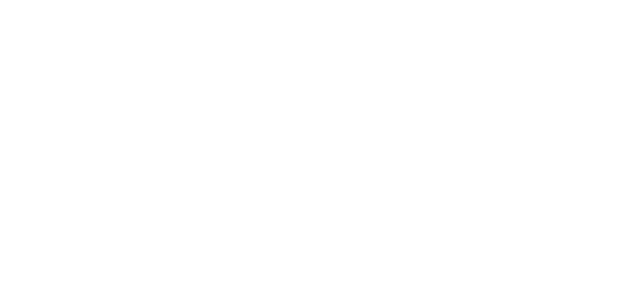
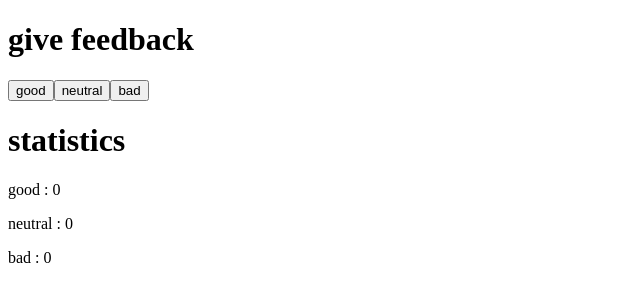
Before and after one commit to GioFrance/fullstackopen, a React (Create React App) app in the folder part1/unicafe/: page / in a window 1280 px wide. Shown: the top 302 px of the page, without its empty margins (0-640 px from the left). Built offline with nearby package versions, Linux system fonts and the light colour scheme.

Commit message:
part1.6 unicafe

```diff
--- a/part1/unicafe/src/App.js
+++ b/part1/unicafe/src/App.js
@@ -1,13 +1,39 @@
 import { useState } from "react";
 
 const App = () => {
-  // save clicks of each button to its own state
   const [good, setGood] = useState(0);
   const [neutral, setNeutral] = useState(0);
   const [bad, setBad] = useState(0);
 
-  return;
-  <div>code here</div>;
+  const handleClickGood = () => {
+    const updateGood = good + 1;
+    setGood(updateGood);
+  };
+
+  const handleClickNeutral = () => {
+    const updateNeutral = neutral + 1;
+    setNeutral(updateNeutral);
+  };
+
+  const handleClickBad = () => {
+    const updateBad = bad + 1;
+    setBad(updateBad);
+  };
+
+  return (
+    <div>
+      <h1>give feedback</h1>
+      <button onClick={handleClickGood}> good </button>
+      <button onClick={handleClickNeutral}> neutral </button>
+      <button onClick={handleClickBad}> bad </button>
+      <h1>statistics</h1>
+      <div>
+        <p>good : {good}</p>
+        <p>neutral : {neutral}</p>
+        <p>bad : {bad}</p>
+      </div>
+    </div>
+  );
 };
 
 export default App;
```
